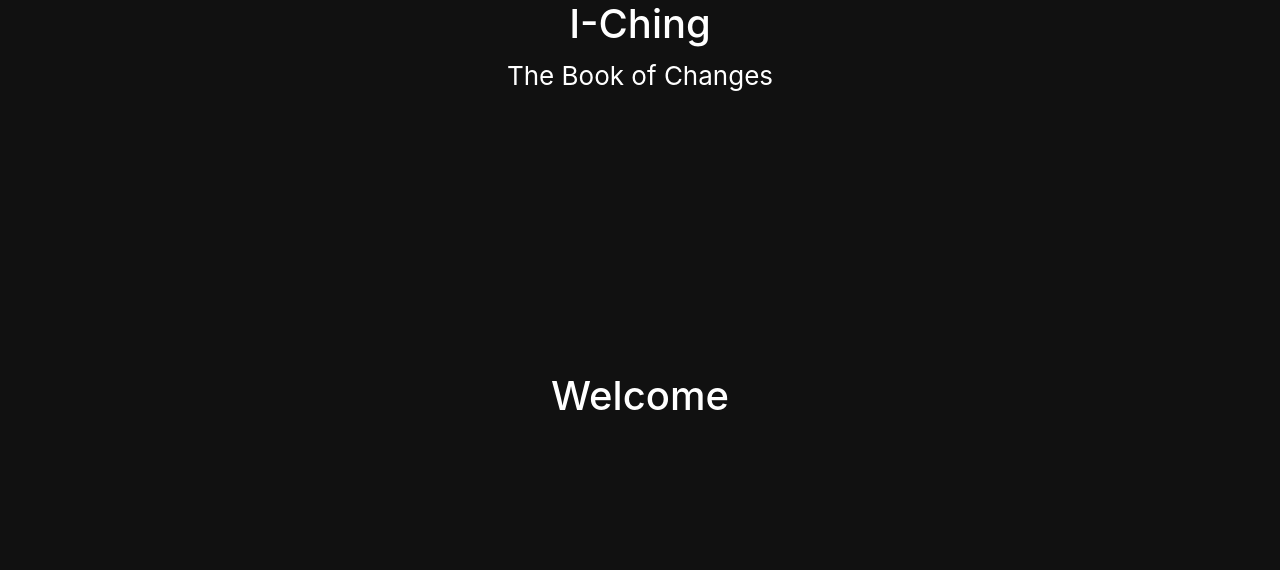
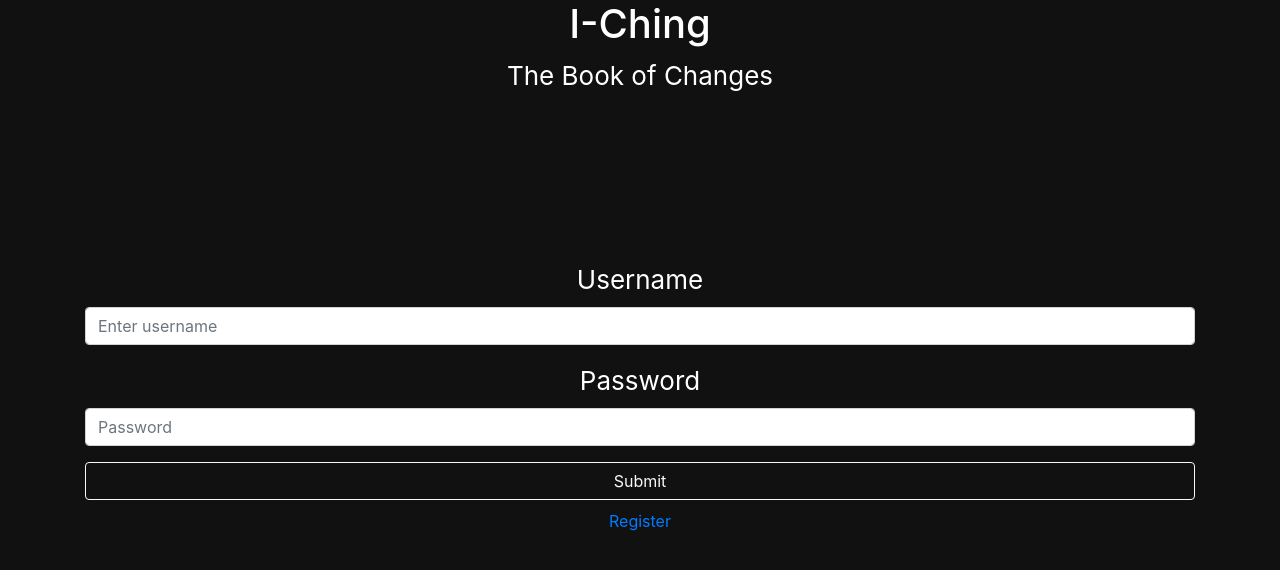
Before and after one commit to andavi/i-ching, a React (Create React App) app: page / in a window 1280 px wide. Both pictures are taken after a click on the button "Login". Shown: the top 570 px of the page. Built offline with nearby package versions, Linux system fonts and the light colour scheme.

Commit message:
lots of refactoring

```diff
--- a/src/App.css
+++ b/src/App.css
@@ -29,11 +29,11 @@
 }
 
 
-Button {
-  /* display: block; */
+/* Button {
+  display: block;
   color: #097252;
-  /* text-decoration: none; */
-}
+  text-decoration: none;
+} */
 
 /* .App-button:hover {
   color: #38d3a5;
--- a/src/App.js
+++ b/src/App.js
@@ -1,23 +1,8 @@
 import React from 'react';
-import logo from './logo.svg';
 import './App.css';
-import Button from 'react-bootstrap/Button';
-
-function Welcome(props) {
-  return (
-    <div className="Welcome">
-      <img src={logo} className="Welcome-logo" alt="logo" />
-      {/* <button className="App-button" onClick={ props.handleClick }>Login</button> */}
-      <Button variant="outline-light" block onClick={props.handleClick}>Login</Button>
-    </div>
-  )
-}
-
-function Authenticate(props) {
-  return (
-    <h1>Welcome</h1>
-  )
-}
+import Header from './components/Header.js';
+import Welcome from './views/Welcome.js';
+import Authenticate from './views/Authenticate.js';
 
 
 class App extends React.Component {
@@ -36,12 +21,7 @@ class App extends React.Component {
   render() {
     return (
       <div className="App">
-          <header className="App-header">
-            <h1>I-Ching</h1>
-              <p>
-                The Book of Changes
-              </p>
-          </header>
+          <Header />
           {this.state.beenWelcomed ? <Authenticate /> : <Welcome handleClick={this.handleClick} /> }
       </div>
     );
--- /dev/null
+++ b/src/components/Header.js
@@ -0,0 +1,10 @@
+export default function Header() {
+    return (
+        <header className="App-header">
+            <h1>I-Ching</h1>
+            <p>
+            The Book of Changes
+            </p>
+        </header>
+    )
+}
--- a/src/index.js
+++ b/src/index.js
@@ -4,7 +4,7 @@ import ReactDOM from 'react-dom';
 import 'bootstrap/dist/css/bootstrap.css';
 // Put any other imports below so that CSS from your
 // components takes precedence over default styles.
-// import './index.css';
+import './index.css';
 import App from './App';
 
 ReactDOM.render(
--- /dev/null
+++ b/src/views/Authenticate.js
@@ -0,0 +1,26 @@
+import Container from 'react-bootstrap/Container';
+import Form from 'react-bootstrap/Form';
+import Button from 'react-bootstrap/Button';
+
+
+export default function Authenticate(props) {
+    return (
+        <Container>
+            <Form xs={4} md={6} lg={8}>
+                <Form.Group controlId="formBasicEmail" variant="light">
+                    <Form.Label>Username</Form.Label>
+                    <Form.Control type="username" placeholder="Enter username" />
+                </Form.Group>
+
+                <Form.Group controlId="formBasicPassword">
+                    <Form.Label>Password</Form.Label>
+                    <Form.Control type="password" placeholder="Password" />
+                </Form.Group>
+                <Button variant="outline-light" type="submit" block>
+                    Submit
+                </Button>
+                <Button variant="link" onClick={props.handleLogin}>Register</Button>
+            </Form>
+        </Container>
+    );
+};
--- /dev/null
+++ b/src/views/Welcome.js
@@ -0,0 +1,13 @@
+import logo from './logo.svg';
+import Button from 'react-bootstrap/Button';
+
+
+export default function Welcome(props) {
+    return (
+      <div className="Welcome">
+        <img src={logo} className="Welcome-logo" alt="logo" />
+        {/* <button className="App-button" onClick={ props.handleClick }>Login</button> */}
+        <Button variant="outline-light" block onClick={props.handleClick}>Login</Button>
+      </div>
+    )
+  }
```
Also changed, not shown: src/views/Main.js (added), src/views/Profile.js (added), src/views/logo.svg (renamed from src/logo.svg).
